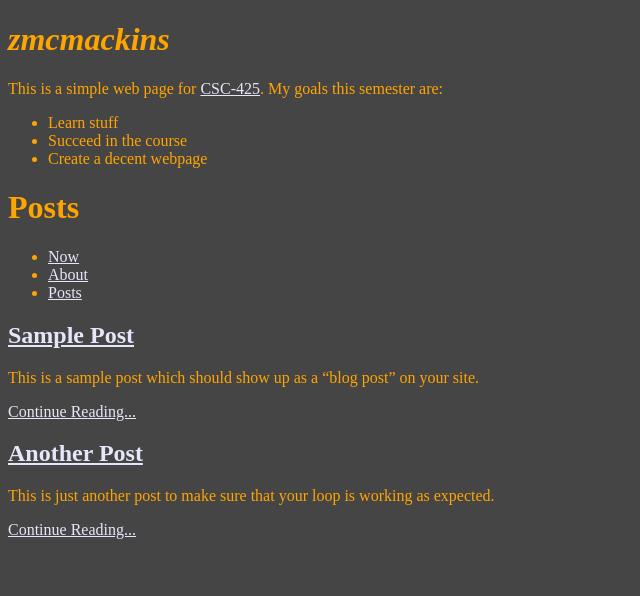
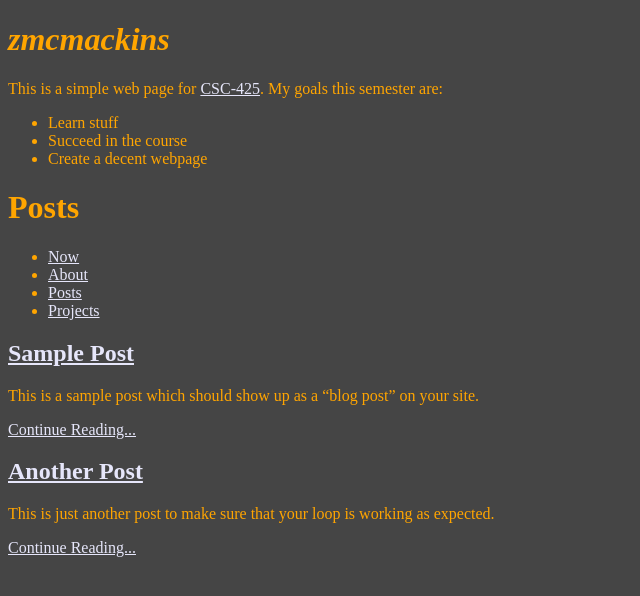
Before and after one commit to zmcmackins/zmcmackins.github.io, a Jekyll site: the page built from index.html, in a window 1280 px wide. Shown: the top 596 px of the page, without its empty margins (0-640 px from the left). Built offline with Jekyll 4.4.1, drawn with Linux system fonts in a browser that asks for light colours.

Commit message:
Update main.html

```diff
--- a/_layouts/main.html
+++ b/_layouts/main.html
@@ -20,6 +20,7 @@
       <li><a href="{{site.baseurl}}/now.html">Now<a></li>
       <li><a href="{{site.baseurl}}/about.html">About</a></li>
       <li><a href="{{site.baseurl}}/index.html">Posts</a></li>
+      <li><a href="{{site.baseurl}}//projects.html">Projects</li>
     </ul>
     {{content}}
   </p>
```
